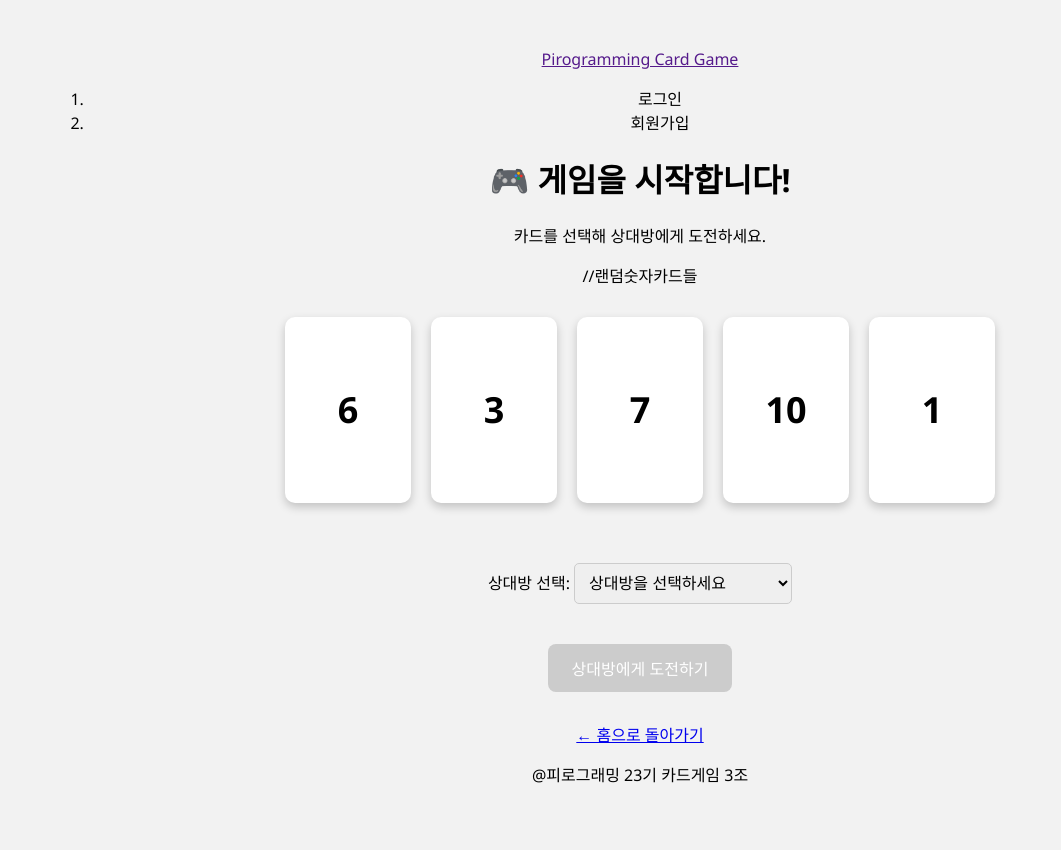
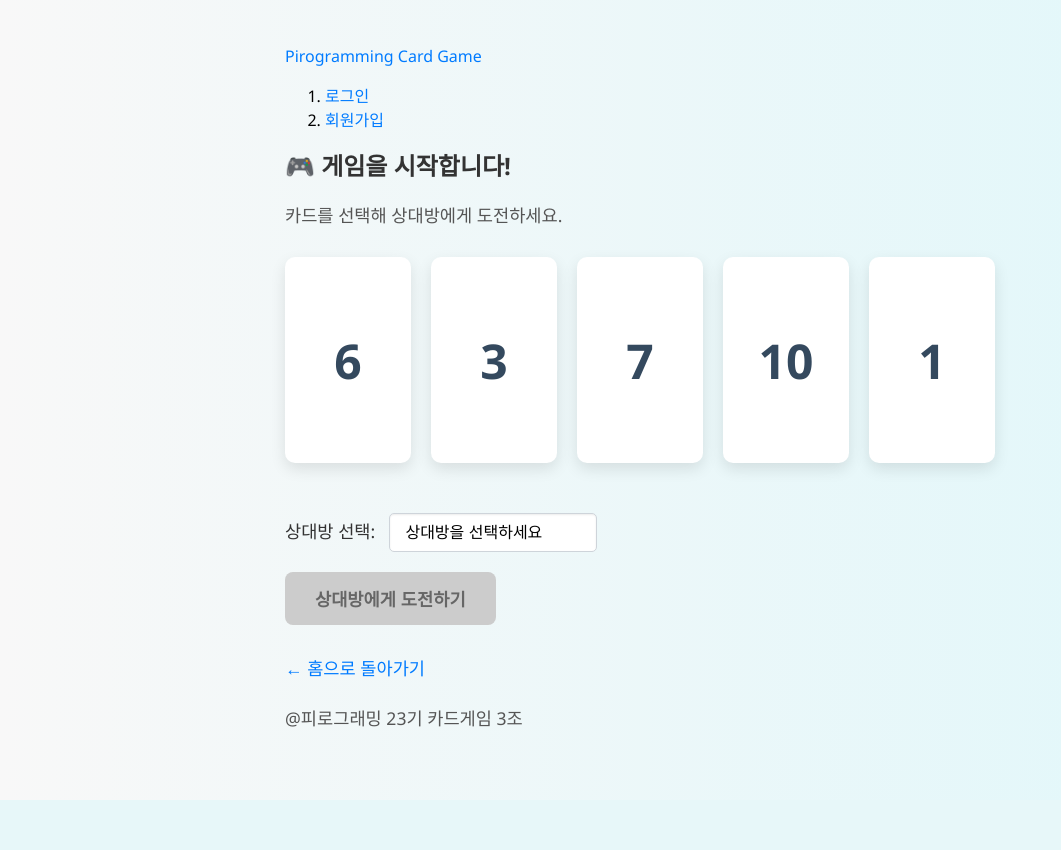
Before and after one commit to Pirogramming-23/Piro23_CardGame_3, a Django app: page /game/start/ in a window 1280 px wide. Shown: the whole page, without its empty margins (0-1061 px from the left). After the commit the page ends 800 px from the top, so only its background shows below. Run offline with Django 5.2, Linux system fonts and the light colour scheme; the visitor is signed in with stand-in values (Sample User, id 1); data comes from the database, SQL or seed files in the repository.

Commit message:
css 추가

```diff
--- a/cardGame/static/cardGame/style.css
+++ b/cardGame/static/cardGame/style.css
@@ -15,7 +15,11 @@ body {
   border-radius: 12px;
   box-shadow: 0 8px 20px rgba(0, 0, 0, 0.1);
   text-align: center;
-  width: 400px;
+  width: 380px;
+  height: 560px;
+  display: flex;
+  justify-content: center;
+  flex-direction: column;
 }
 
 h1 {
@@ -36,10 +40,36 @@ h1 {
   margin-top: 8px;
 }
 
+a {
+  color: #007bff;
+  text-decoration: none;
+  transition: color 0.3s ease;
+}
+
+a:hover {
+  color: #0056b3;
+  text-decoration: underline;
+}
+
+p {
+  font-size: 1.1em;
+  margin-bottom: 25px;
+  color: #555;
+}
+
+.card-box {
+  display: flex;
+  justify-content: center;
+  gap: 20px;
+  margin-top: 30px;
+  margin-bottom: 40px;
+  flex-wrap: wrap;
+}
+
 .card {
   width: 120px;
   height: 200px;
-  background-color: white;
+  background-color: #ffffff;
   border-radius: 10px;
   box-shadow: 0 6px 15px rgba(0, 0, 0, 0.1);
   display: flex;
@@ -49,12 +79,102 @@ h1 {
   font-weight: bold;
   color: #34495e;
   cursor: pointer;
-  text-decoration: none;
+  transition: transform 0.2s ease-in-out, box-shadow 0.2s ease-in-out,
+    border 0.2s ease-in-out;
+  border: 3px solid transparent;
+}
+
+.card:hover:not(.selected) {
+  transform: translateY(-5px);
+  box-shadow: 0 10px 20px rgba(0, 0, 0, 0.15);
+  background-color: #f8f9fa;
+}
+
+.card.selected {
+  border: 3px solid #28a745;
+  background-color: #e6ffe6;
+  transform: scale(1.05);
+  box-shadow: 0 8px 18px rgba(0, 0, 0, 0.18);
+}
+
+button {
+  padding: 14px 30px;
+  font-size: 1.1em;
+  font-weight: 600;
+  border: none;
+  background-color: #007bff;
+  color: white;
+  border-radius: 8px;
+  cursor: pointer;
+  transition: background-color 0.3s ease, transform 0.1s ease;
+  box-shadow: 0 4px 10px rgba(0, 0, 0, 0.1);
+}
+
+button:hover {
+  background-color: #0056b3;
+  transform: translateY(-2px);
+}
+
+button:disabled {
+  background-color: #cccccc;
+  color: #666666;
+  cursor: not-allowed;
+  transform: none;
+  box-shadow: none;
+}
+
+label {
+  font-size: 1.1em;
+  color: #333;
+  margin-right: 10px;
+  font-weight: 500;
+}
+
+.user-select-box {
+  padding: 10px 15px;
+  font-size: 1em;
+  border: 1px solid #ced4da;
+  border-radius: 5px;
+  background-color: #ffffff;
+  box-shadow: inset 0 1px 2px rgba(0, 0, 0, 0.075);
+  transition: border-color 0.2s ease, box-shadow 0.2s ease;
+  -webkit-appearance: none;
+  -moz-appearance: none;
+  appearance: none;
+  background-repeat: no-repeat;
+  background-position: right 10px center;
+  background-size: 10px;
+  cursor: pointer;
+}
+
+.user-select-box:focus {
+  border-color: #80bdff;
+  box-shadow: 0 0 0 0.2rem rgba(0, 123, 255, 0.25);
+  outline: none;
+}
+
+.user-select-box option[disabled] {
+  color: #999;
+}
+
+.pending-status {
+  font-size: 0.9em;
+  color: #6c757d;
+  margin-left: 8px;
+  font-style: italic;
+}
+
+#gameForm div {
+  margin-bottom: 20px;
 }
 
 .btn.primary {
   background-color: #4caf50;
   color: white;
+  padding: 10px 20px;
+  border-radius: 10px;
+  margin-bottom: 20px;
+  cursor: pointer;
 }
 
 .btn.primary:hover {
@@ -62,8 +182,11 @@ h1 {
 }
 
 .btn.secondary {
-  background-color: #e0e0e0;
+  background-color: white;
+  padding: 5px;
+  border-radius: 5px;
   color: #333;
+  text-decoration: none;
 }
 
 .btn.secondary:hover {
--- a/cardGame/templates/base.html
+++ b/cardGame/templates/base.html
@@ -5,6 +5,7 @@
     <meta charset="UTF-8" />
     <meta name="viewport" content="width=device-width, initial-scale=1.0" />
     <title>PirogrammerCardGame</title>
+    <link rel="stylesheet" href="{% static 'cardGame/style.css' %}" />
   </head>
   <body>
     <main>
--- a/cardGame/templates/cardGame/game_nyc.html
+++ b/cardGame/templates/cardGame/game_nyc.html
@@ -1,72 +1,10 @@
 {% extends 'base.html' %} {% block content %}
-<style>
-  body {
-    font-family: "Segoe UI", sans-serif;
-    background-color: #f2f2f2;
-    text-align: center;
-    padding: 40px;
-  }
-  .card-box {
-    display: flex;
-    justify-content: center;
-    gap: 20px;
-    margin-top: 30px;
-  }
-  .card {
-    width: 120px;
-    height: 180px;
-    background-color: white;
-    border-radius: 10px;
-    box-shadow: 0 4px 10px rgba(0, 0, 0, 0.2);
-    display: flex;
-    align-items: center;
-    justify-content: center;
-    font-size: 36px;
-    font-weight: bold;
-    cursor: pointer;
-    transition: transform 0.2s;
-    border: 3px solid transparent;
-  }
-  .card.selected {
-    border: 3px solid #00aa88;
-    transform: scale(1.05);
-    background-color: #e0ffe0;
-  }
-  .card:hover:not(.selected) {
-    transform: scale(1.05);
-    background-color: #e0ffe0;
-  }
-  button {
-    margin-top: 40px;
-    padding: 12px 24px;
-    font-size: 16px;
-    border: none;
-    background-color: #00aa88;
-    color: white;
-    border-radius: 8px;
-    cursor: pointer;
-  }
-  button:hover {
-    background-color: #008066;
-  }
 
-  button:disabled {
-    background-color: #cccccc;
-    cursor: not-allowed;
-  }
-  .user-select-box {
-    margin-top: 30px;
-    padding: 10px;
-    font-size: 16px;
-    border-radius: 5px;
-    border: 1px solid #ccc;
-  }
-</style>
 <h1>🎮 게임을 시작합니다!</h1>
 <p>카드를 선택해 상대방에게 도전하세요.</p>
 
 <form id="gameForm" method="post" action="{% url 'create_game' %}">
-  {% csrf_token %} //랜덤숫자카드들
+  {% csrf_token %}
   <div class="card-box">
     {% for card_number in available_cards %}
     <div class="card" data-card-value="{{ card_number }}">
```
Also changed, not shown: config/settings.py (+7 -0 lines), cardGame/static/cardGame/backgroundcard.png (added).
